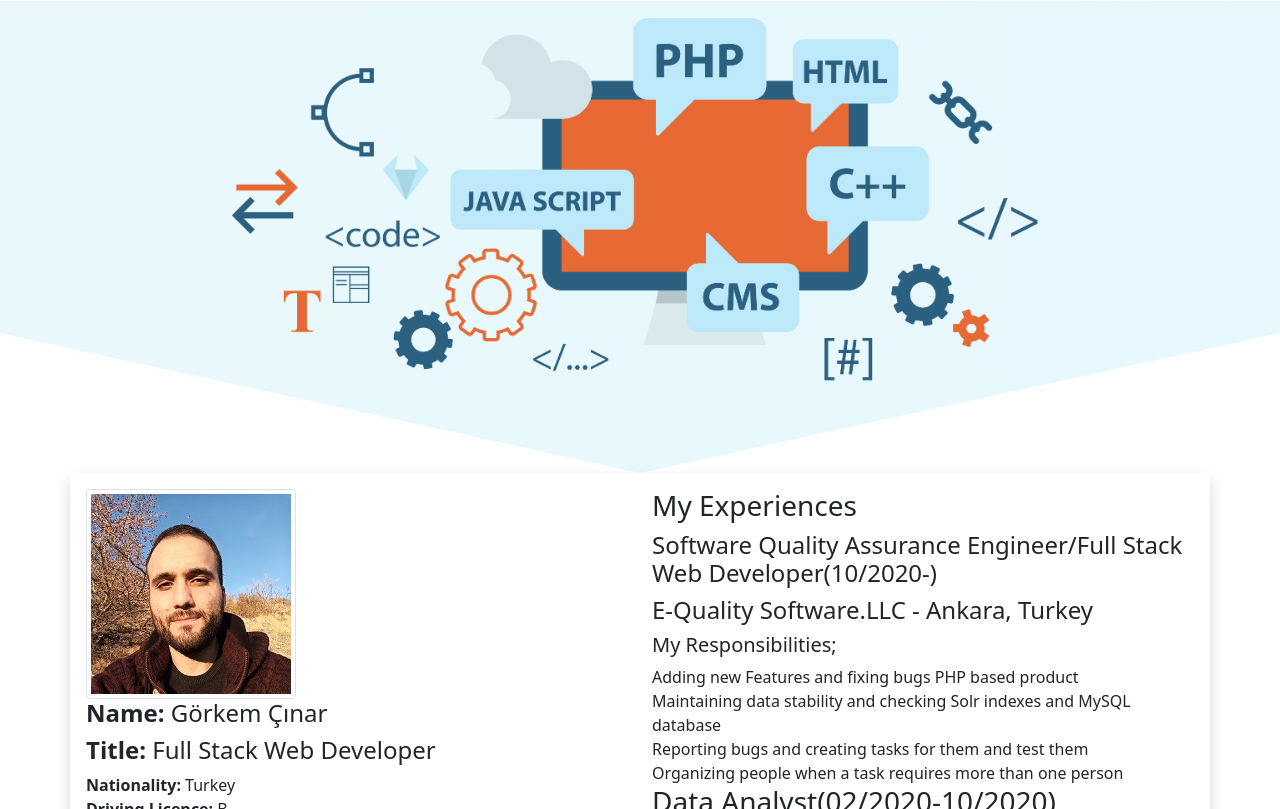
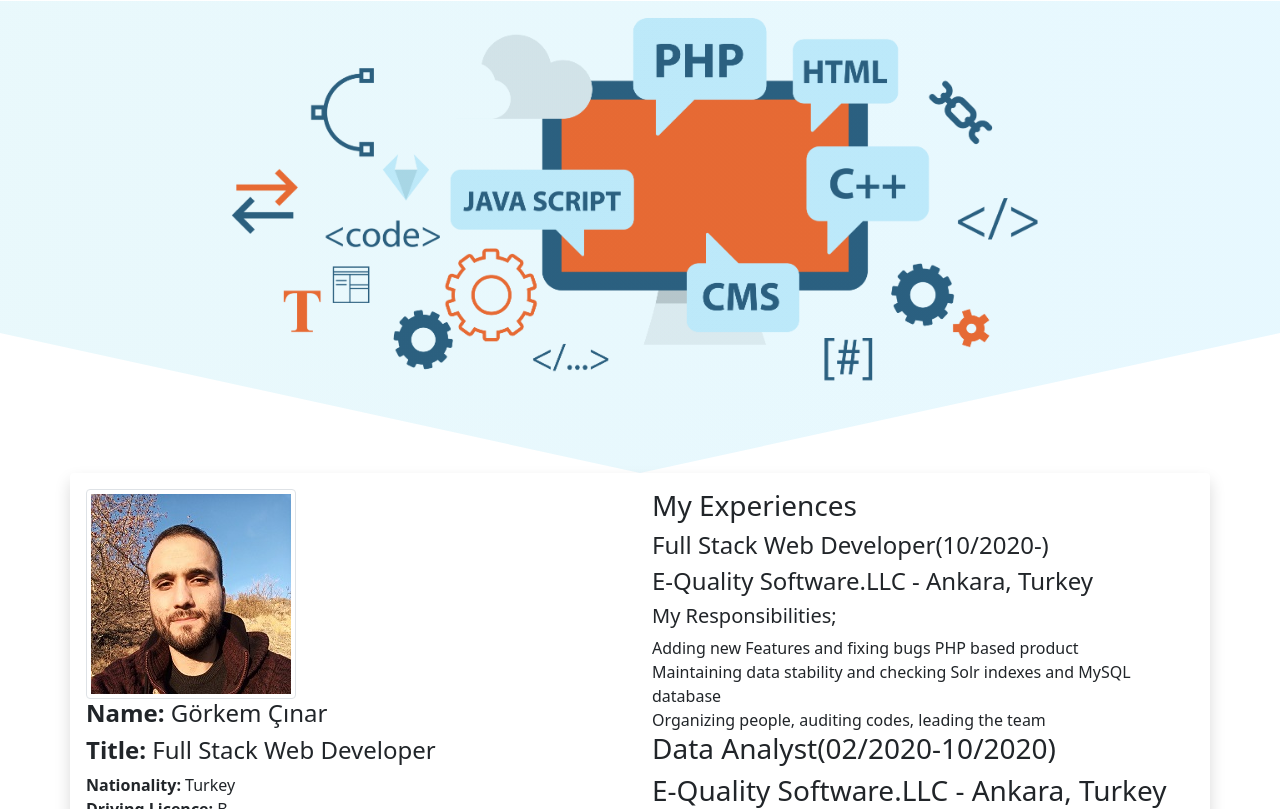
Before and after one commit to cingork/nodejsproject, a website: page views/main.html in a window 1280 px wide. Shown: the part 143-952 px from the top of the page. Drawn offline with nearby package versions, Linux system fonts and the light colour scheme; files that its build step writes are made by us from their sources; files whose address does not match are found by name.

Commit message:
Update main.html

```diff
--- a/views/main.html
+++ b/views/main.html
@@ -41,14 +41,13 @@
                 </div>
                 <div class="col-lg-6 col-md-12 offset-1 offset-lg-0 text-start">
                     <h3>My Experiences</h3>
-                    <h4>Software Quality Assurance Engineer/Full Stack Web Developer(10/2020-)</h4>
+                    <h4>Full Stack Web Developer(10/2020-)</h4>
                     <h4>E-Quality Software.LLC - Ankara, Turkey</h4>
                     <ul class="list-group d-flex align-items-baseline groupp">
                         <li class=""><h5>My Responsibilities;</h5></li>
                         <li class="">Adding new Features and fixing bugs PHP based product</li>
                         <li class="">Maintaining data stability and checking Solr indexes and MySQL database</li>
-                        <li class="">Reporting bugs and creating tasks for them and test them</li>
-                        <li class="">Organizing people when a task requires more than one person</li>
+                        <li class="">Organizing people, auditing codes, leading the team</li>
                     </ul>
                     <h3>Data Analyst(02/2020-10/2020)</h3>
                     <h3>E-Quality Software.LLC - Ankara, Turkey</h3>
@@ -107,7 +106,7 @@
                     <div class="names my-3">
                         <h2>Python</h2>
                         <div class="progress w-75">
-                            <div class="progress-bar progress-bar-striped progress-bar-animated bg-warning" style="width: 90%">90%</div>
+                            <div class="progress-bar progress-bar-striped progress-bar-animated bg-warning" style="width: 70%">90%</div>
                         </div>
                     </div>
                     <div class="names my-3">
```
